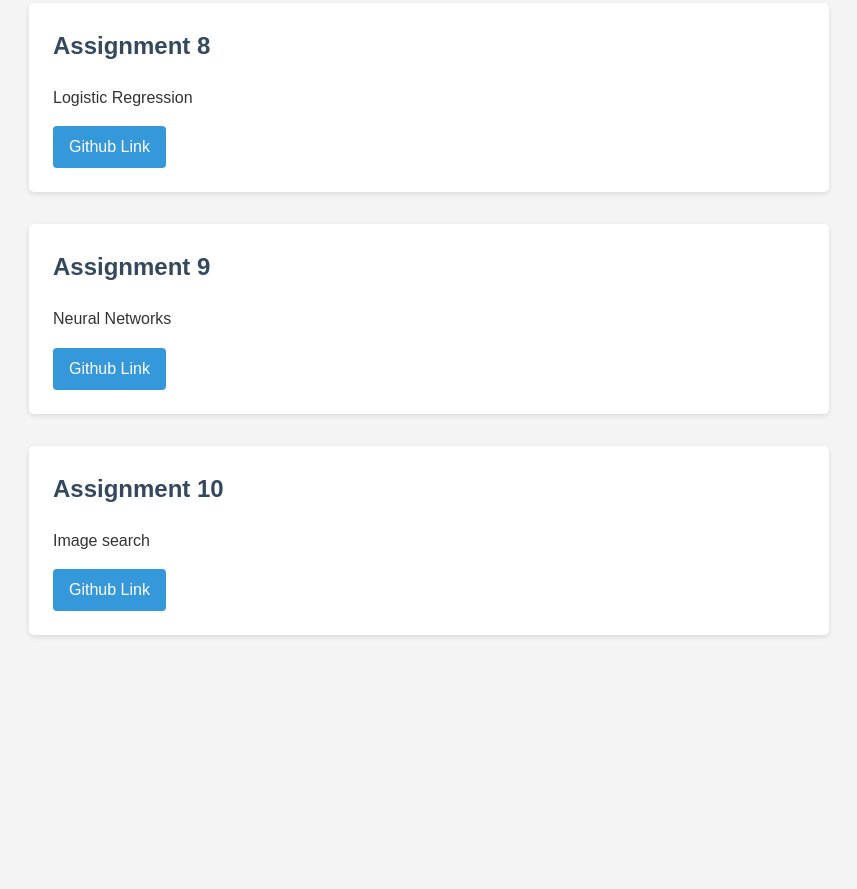
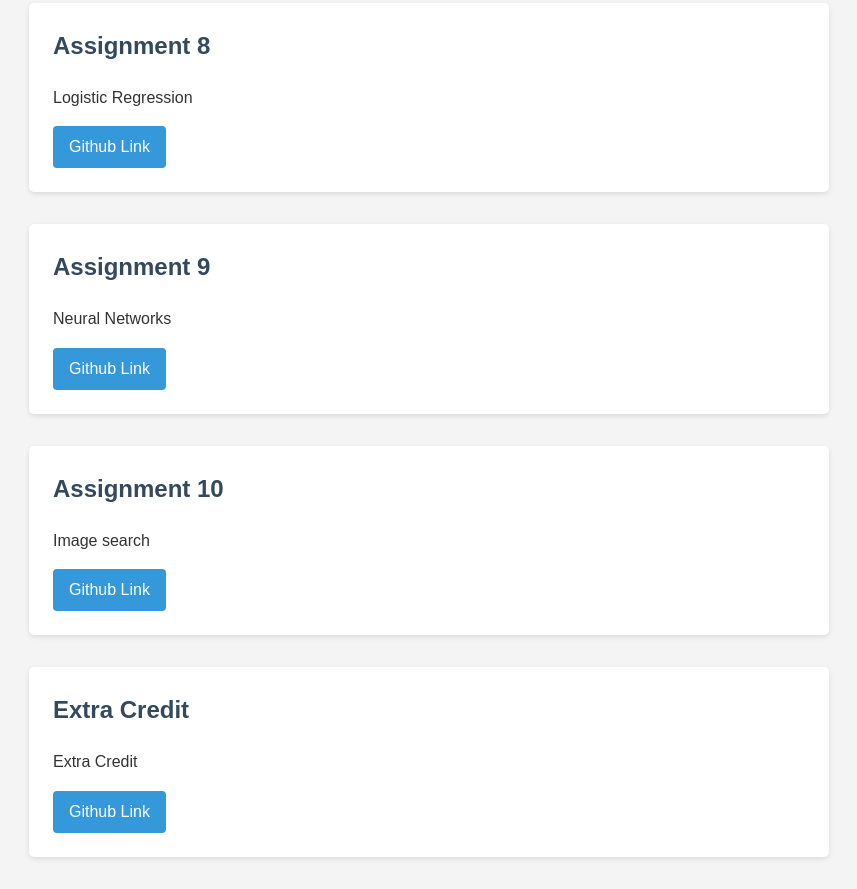
Before and after one commit to YuZW42/YuZW42.github.io, a plain HTML site: page assignments.html in a window 1280 px wide. Shown: the part 2153-3042 px from the top of the page, without its empty margins (211-1068 px from the left). Before the commit the page ends 2820 px from the top, so only its background shows below. Drawn offline with Linux system fonts and the light colour scheme.

Commit message:
extra credit

```diff
--- a/assignments.html
+++ b/assignments.html
@@ -82,6 +82,11 @@
             <p> Image search </p>
             <a href="https://github.com/YuZW42/yuzeng-assignment-10" class="button">Github Link</a>
         </section>
+        <section class="project">
+            <h2>Extra Credit</h2>
+            <p> Extra Credit </p>
+            <a href="https://github.com/YuZW42/yuzeng-ExtraCredit" class="button">Github Link</a>
+        </section>
 
 
 
```
